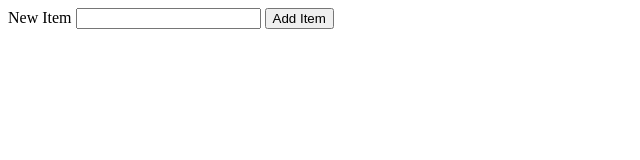
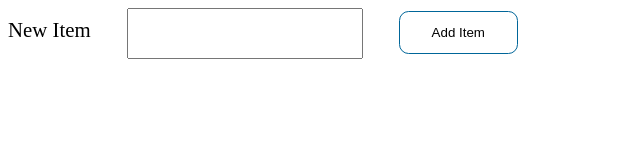
Before and after one commit to PawanShreSth/Simple-TODO-List, a plain HTML site: page index.html in a window 1280 px wide. Shown: the whole page, without its empty margins (0-640 px from the left). Drawn offline with Linux system fonts and the light colour scheme.

Commit message:
Added some margins, padding and styles to button

```diff
--- a/styles.css
+++ b/styles.css
@@ -1,14 +1,49 @@
 .list-item {
   cursor: pointer;
   width: 300px;
-  border-bottom: 1px solid #333;
+  border-bottom: 1px solid hsl(200, 100%, 30%);
   padding: 1rem 2rem;
   margin: 0.5rem;
-  border-radius: 3px;
+  border-radius: 10px;
   background-color: hsl(200, 100%, 50%);
+  font-size: 2rem;
+  text-align: center;
 }
 
 .list-item:hover {
-  color: red;
+  color: hsl(200, 100%, 10%);
   text-decoration: line-through;
 }
+
+label {
+  font-size: 1.3rem;
+}
+
+input {
+  padding: 1rem 2rem;
+  font-family: monospace;
+  margin-left: 2rem;
+}
+
+button {
+  border: 1px solid hsl(200, 100%, 30%);
+  border-radius: 0.6rem;
+  margin-left: 2rem;
+  outline: none;
+  background: none;
+  padding: 0.8rem 2rem;
+  background-image: linear-gradient(
+    120deg,
+    transparent 0%,
+    transparent 50%,
+    hsl(200, 100%, 50%) 50%
+  );
+  background-size: 230%;
+  transition: all 0.8s;
+  cursor: pointer;
+}
+
+button:hover {
+  color: #fff;
+  background-position: 100%;
+}
```
